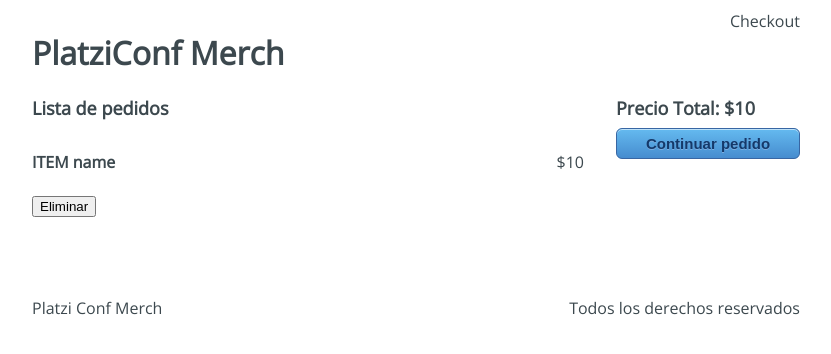
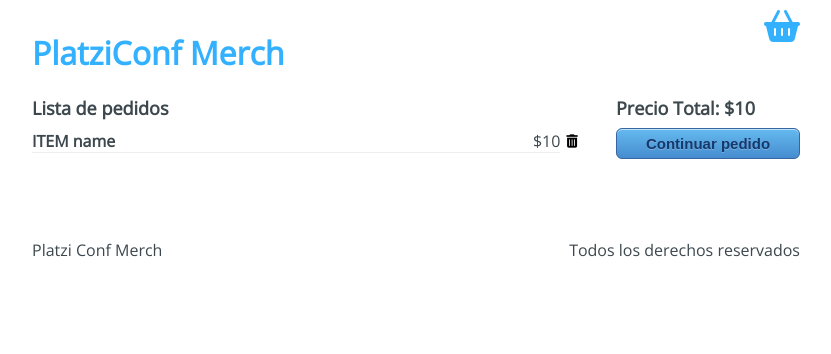
Before and after one commit to julio-barrios-dev/platzi-conf-merch, a React app: page /checkout in a window 1280 px wide. Shown: the top 354 px of the page, without its empty margins (224-1055 px from the left). Built offline with nearby package versions, Linux system fonts and the light colour scheme.

Commit message:
Icon integration and connection with React Router

```diff
--- a/public/index.html
+++ b/public/index.html
@@ -4,7 +4,9 @@
   <meta charset="UTF-8">
   <meta http-equiv="X-UA-Compatible" content="IE=edge">
   <meta name="viewport" content="width=device-width, initial-scale=1.0">
-  <title>Platzi-conf</title>
+  <title>Platzi conf Merch</title>
+  <script src="https://kit.fontawesome.com/e65a97271e.js" crossorigin="anonymous"></script>
+
 </head>
 <body>
   <div id="app"></div>
--- a/src/components/Header.jsx
+++ b/src/components/Header.jsx
@@ -1,13 +1,20 @@
 import React from 'react';
+import { Link } from 'react-router-dom';
 import '../styles/components/Header.css';
 
 function Header() {
   return (
     <div className='Header'>
-      <h1 className="Header-title">PlatziConf Merch</h1>
-      <div className="Header-Checkout">Checkout</div>
+      <h1 className="Header-title">
+        <Link to='/' >PlatziConf Merch</Link>
+      </h1>
+      <div className="Header-Checkout">
+        <Link to='/checkout' >
+        <i className="fa-solid fa-basket-shopping fa-2x" />
+        </Link>
+      </div>
     </div>
-  );s
+  );
 }
 
 export default Header;
--- a/src/containers/Checkout.jsx
+++ b/src/containers/Checkout.jsx
@@ -1,4 +1,6 @@
 import React from 'react';
+import { Link } from 'react-router-dom';
+
 import '../styles/components/Checkout.css';
 
 function Checkout() {
@@ -7,14 +9,20 @@
       <div className="Checkout-content">
         <h3>Lista de pedidos</h3>
         <div className="Checkout-item">
-          <h4>ITEM name</h4>
-          <span>$10</span>
-        </div>
-        <button type="button">Eliminar</button>
+          <div className="Checkout-element">
+            <h4>ITEM name</h4>
+              <span>$10</span>
+            </div>
+            <button type="button">
+              <i className="fa-solid fa-trash-can" />
+            </button>
+          </div>
       </div>
       <div className="Checkout-sidebar">
         <h3>Precio Total: $10</h3>
-        <button type='button'>Continuar pedido</button>
+        <Link to='/checkout/information' >
+          <button type='button'>Continuar pedido</button>
+        </Link>
       </div>
     </div>
   );
--- a/src/containers/Information.jsx
+++ b/src/containers/Information.jsx
@@ -1,4 +1,6 @@
 import React from 'react';
+import { Link } from 'react-router-dom';
+
 import '../styles/components/Information.css';
 
 function Information() {
@@ -26,7 +28,9 @@
             Regresar
           </div>
           <div className="Information-next">
-            pagar
+            <Link to='/checkout/payment'>
+              pagar
+            </Link>
           </div>
         </div>
       </div>
```
